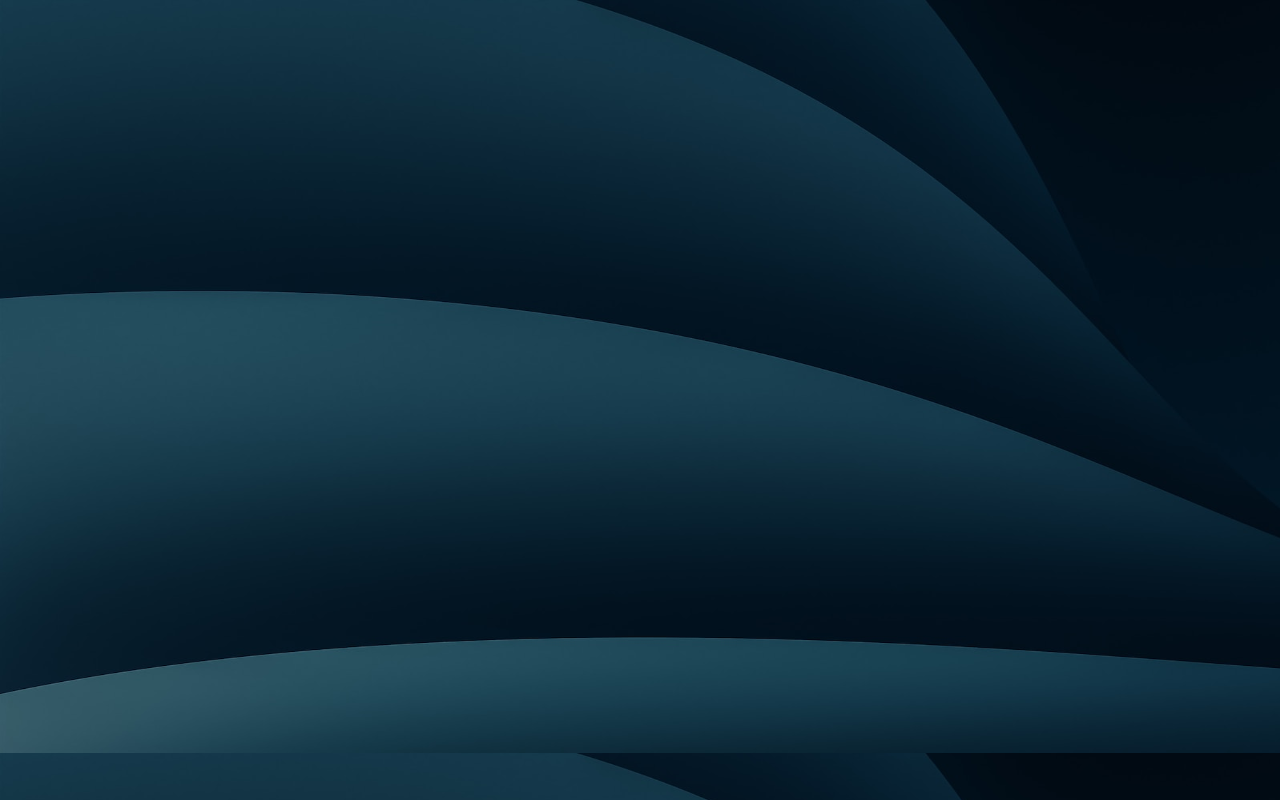
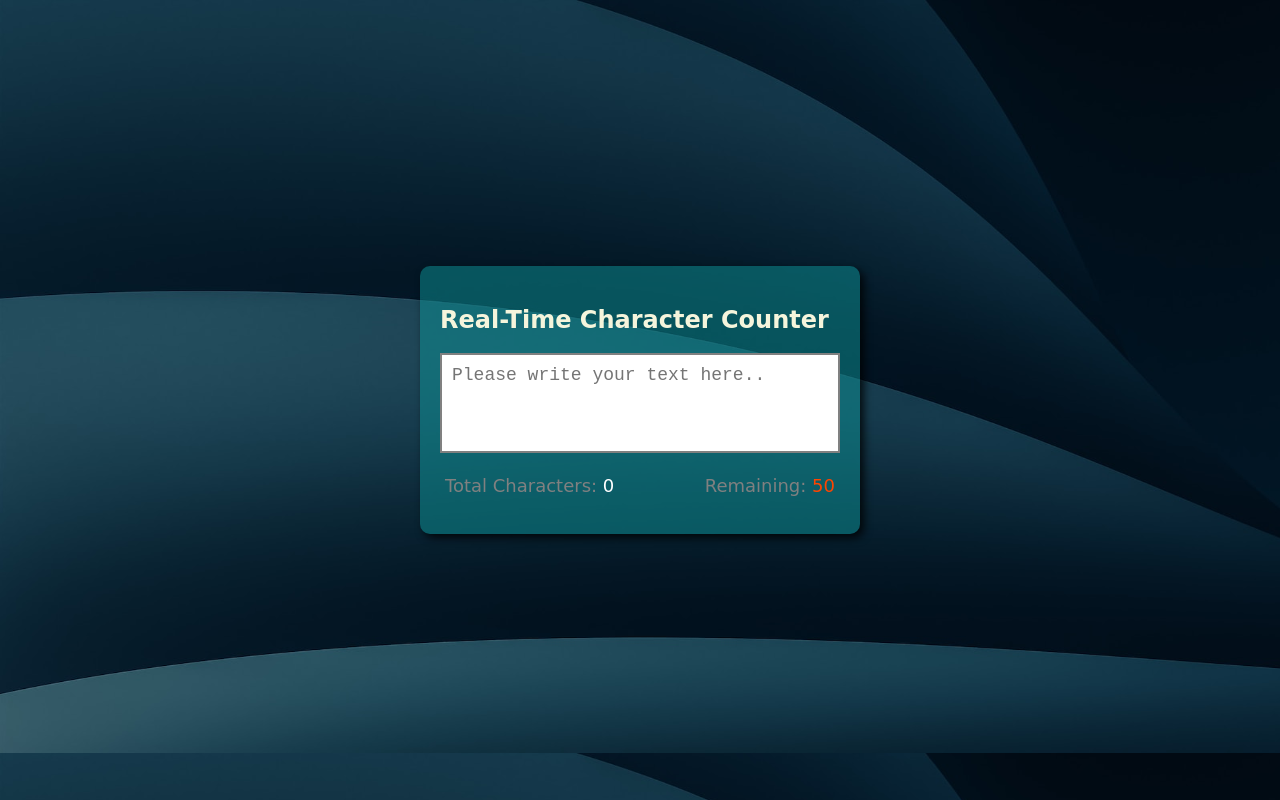
Before and after one commit to jammy25/50-Projects-in-JS, a plain HTML site: page Real-Time Character Counter/index.html in a window 1280 px wide. Drawn offline with Linux system fonts and the light colour scheme.

Commit message:
Added html

```diff
--- a/Real-Time Character Counter/index.html
+++ b/Real-Time Character Counter/index.html
@@ -10,6 +10,14 @@
 </head>
 
 <body>
+    <div class="container">
+        <h2>Real-Time Character Counter</h2>
+        <textarea id="textarea" class="textarea" maxlength="50" placeholder="Please write your text here.."></textarea>
+        <div class="counter-container">
+            <p>Total Characters: <span class="total-counter" id="total-counter">0</span></p>
+            <p>Remaining: <span class="remaining-counter" id="remaining-counter">50</span></p>
+        </div>
+    </div>
     <script src="Js/script.js"></script>
 </body>
 
```
